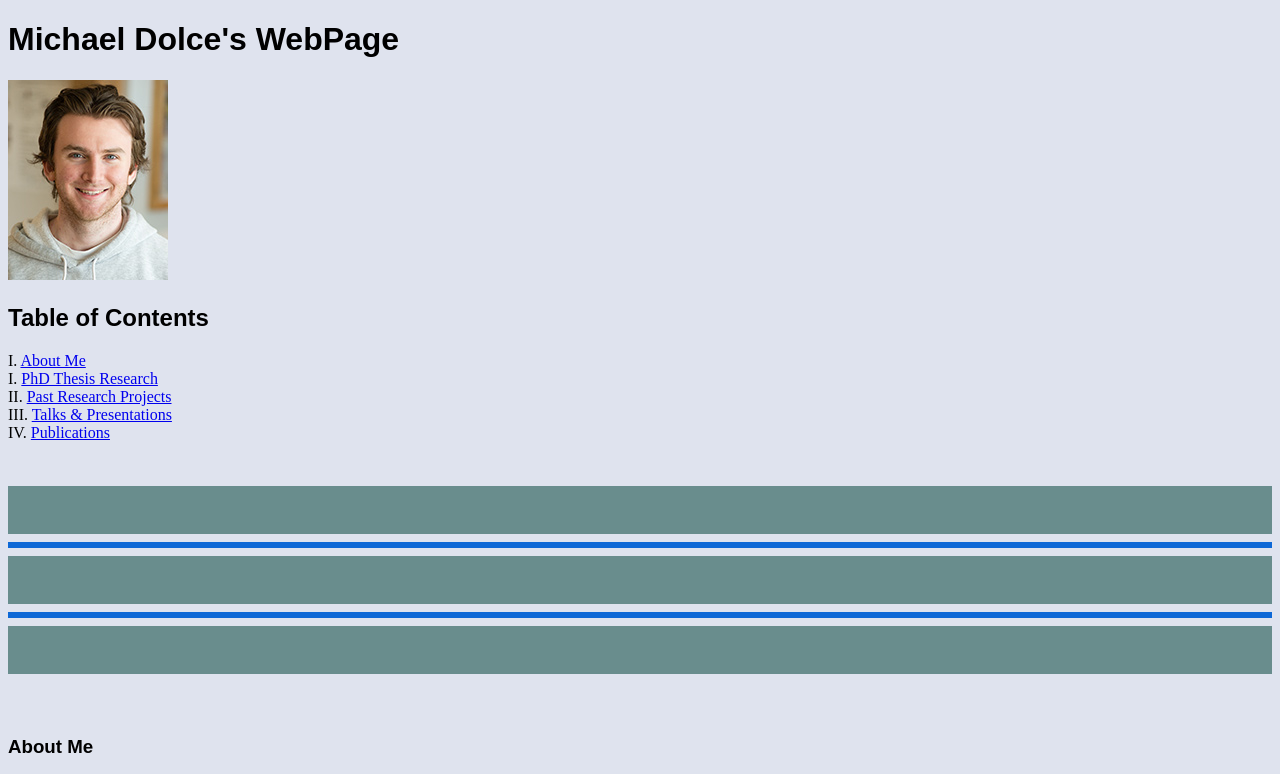
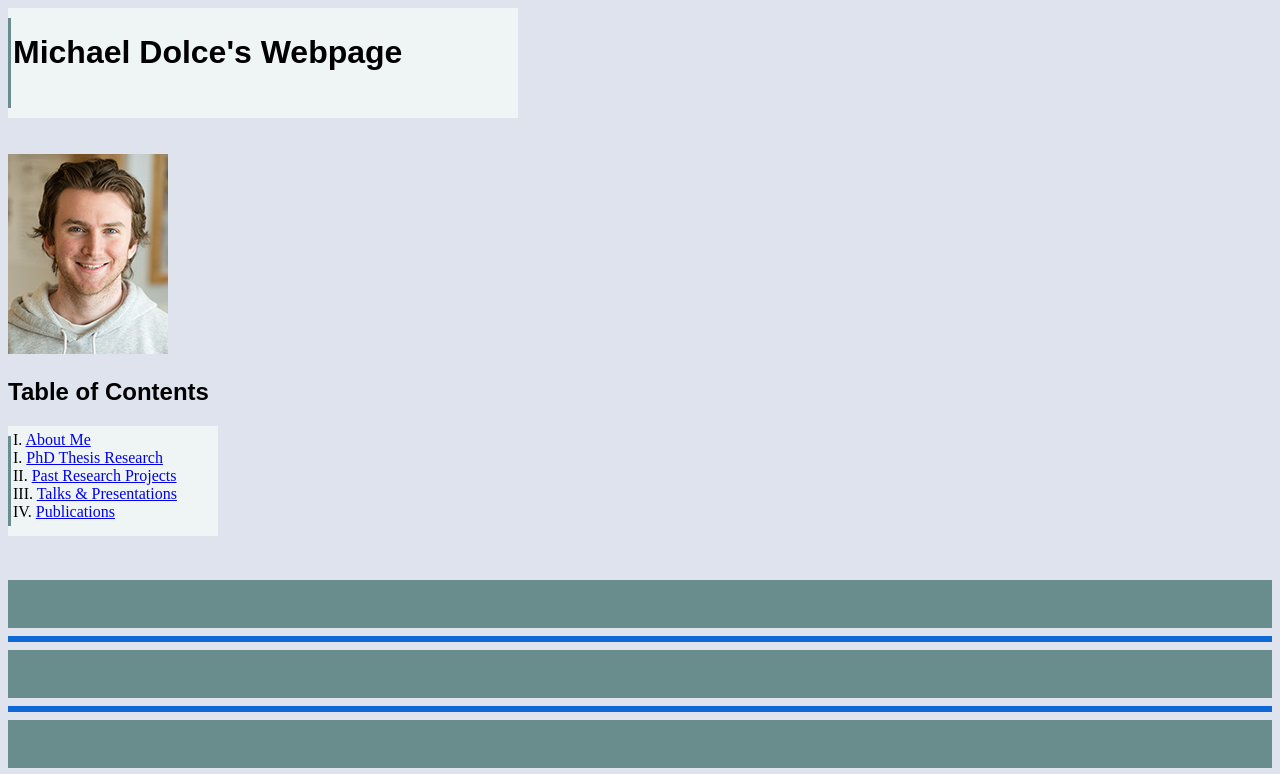
Before and after one commit to mdolce8/MD-Webpage, a website: page docs/index.html in a window 1280 px wide. Shown: the top 774 px of the page. Drawn offline with Linux system fonts and the light colour scheme.

Commit message:
trying to add colored text boxes

```diff
--- a/docs/index.html
+++ b/docs/index.html
@@ -58,13 +58,35 @@
             /*border-width: thick;*/
            /* height: 4px;*/
         }
+
+        #contentArea {
+            height: 100px;
+            width: 200px;
+            position: relative;
+            background: #eff5f5;
+            padding:5px;
+        }
+
+        #myBorder  {
+            border-left: 3px solid #698D8D;
+            position: absolute;
+            top: 10px;
+            bottom: 10px;
+            left:0px;
+        }
     </style>
 </head>
 
 <!--<body>-->
 <body style="background-color:#DFE3EE;">
 <!-- <div style="background-image: url('Bubble_chamber_white.png.jpg');"> !-->
-<h1> Michael Dolce's WebPage </h1>
+<div id="contentArea" style="width: 500px">
+    <div id="myBorder"></div>
+        <h1> Michael Dolce's Webpage </h1>
+    </div>
+
+<br><br>
+
 <div class="row">
     <div class="column">
         <img src="studentDolce.jpg" alt="dolce-img">
@@ -73,11 +95,16 @@
 
 <!-- table of contents of entire webpage !-->
 <h2 id="tableContents"> Table of Contents</h2>
+
+<div id="contentArea">
+    <div id="myBorder"></div>
+
 I. <a href="#about-me"> About Me</a> <br>
 I. <a href="#phd-work"> PhD Thesis Research</a> <br>
 II. <a href="#past-projects"> Past Research Projects</a> <br>
 III. <a href="#presentations-talks"> Talks & Presentations</a> <br>
 IV. <a href="#publications"> Publications</a> <br>
+</div>
 
 <br><br>
 <hr class="lineThick"> <hr class="lineThin">
@@ -131,12 +158,15 @@ IV. <a href="#publications"> Publications</a> <br>
 <hr class="lineSolid">
 <br><br>
 <h2 id="past-projects"> Past Research Projects</h2>
+<div id="contentArea", style="width: 300px", style="height: 20px">
+    <div id="myBorder"></div>
 i.    <a href="#binding-energy"> Nuclear Binding Energy </a>
 <br>
 ii.   <a href="#hN-FSI"> hN FSI model tuning and uncertainties </a>
 <br>
 iii.  <a href="#uboone-study"> Signal processing of MicroBoonE detector </a>
 <br>
+</div>
 
 <br> <br>
 <hr class="lineThinBlue">
```
